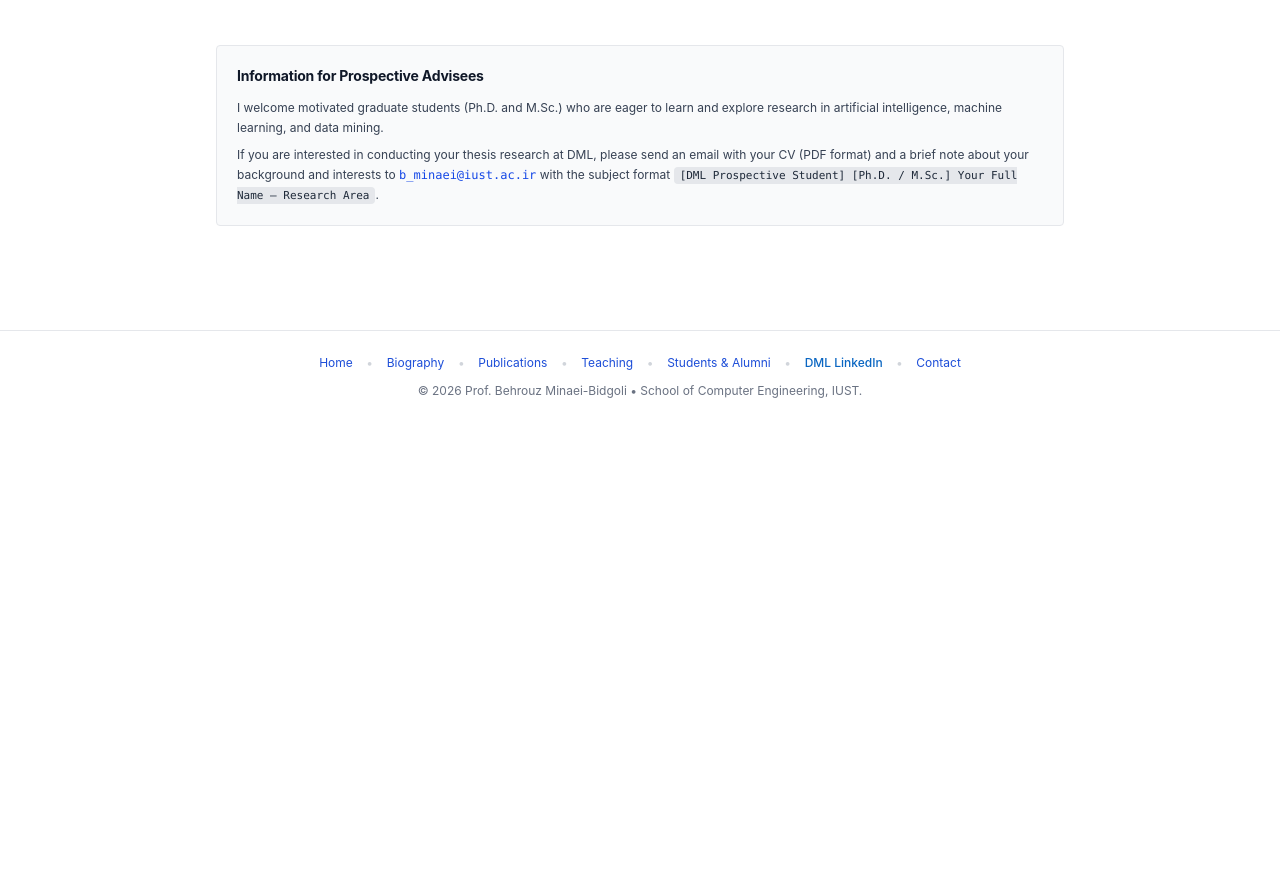
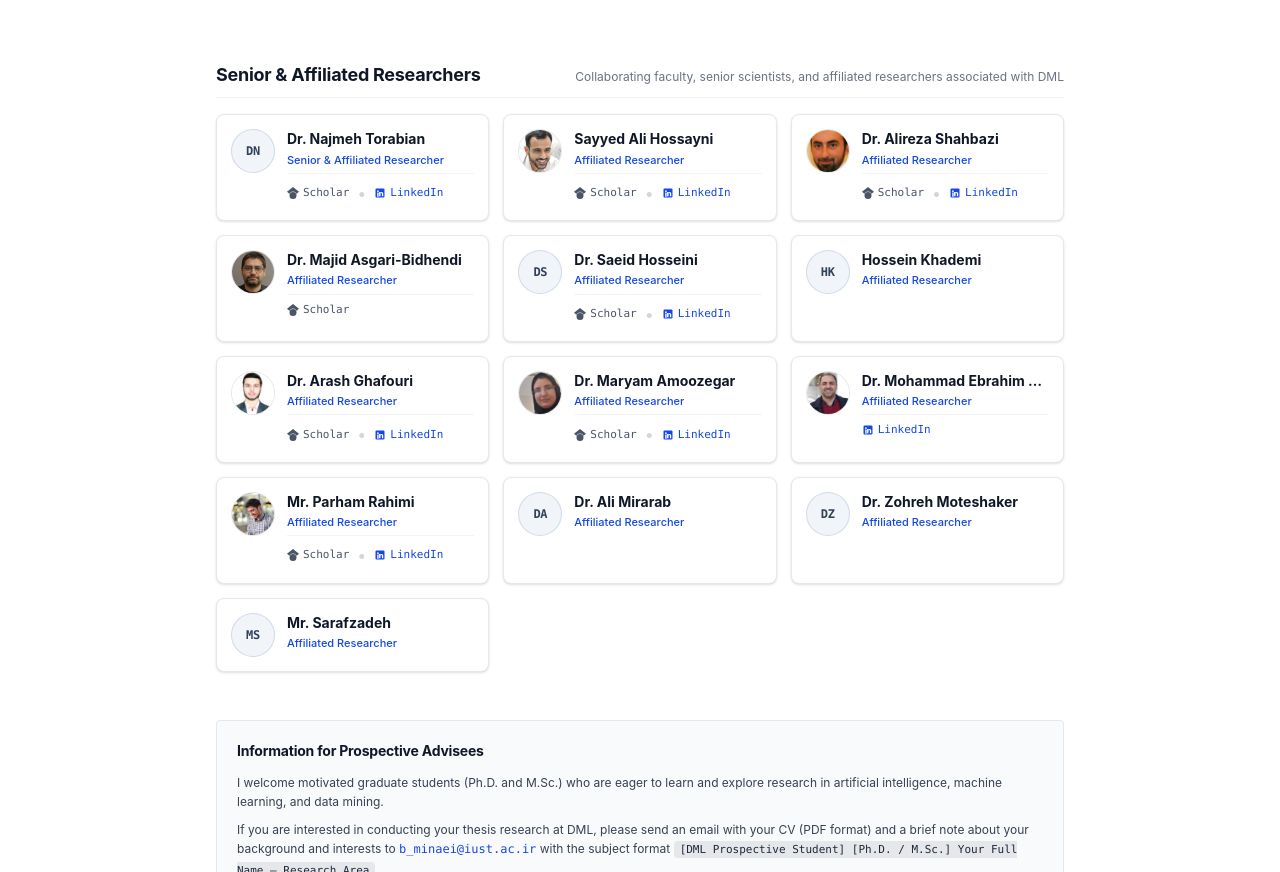
Before and after one commit to PooryaSN2000/prof-minaei-web, a website built with Vite: page students.html in a window 1280 px wide. Shown: the part 5215-6087 px from the top of the page. Before the commit the page ends 5638 px from the top, so only its background shows below. Built offline with nearby package versions, Linux system fonts and the light colour scheme.

Commit message:
feat(students): add Senior & Affiliated Researchers section with portraits and profiles

```diff
--- /dev/null
+++ b/src/data/affiliates.json
@@ -0,0 +1,93 @@
+[
+  {
+    "name": "Dr. Najmeh Torabian",
+    "role": "Senior & Affiliated Researcher",
+    "image": "",
+    "scholar": "https://scholar.google.com/citations?user=5wryiGgAAAAJ&hl=en",
+    "linkedin": "https://www.linkedin.com/in/najmeh-torabian-b9a89453/"
+  },
+  {
+    "name": "Sayyed Ali Hossayni",
+    "role": "Affiliated Researcher",
+    "image": "./images/people/sayyedali_hossayni.jpeg",
+    "scholar": "https://scholar.google.com/citations?user=h-lNCWQAAAAJ&hl=en",
+    "linkedin": "https://www.linkedin.com/in/sayyed-ali-hossayni-1971395b/"
+  },
+  {
+    "name": "Dr. Alireza Shahbazi",
+    "role": "Affiliated Researcher",
+    "image": "./images/people/alireza_shahbazi.jpeg",
+    "scholar": "https://scholar.google.com/citations?hl=en&user=tzF1OjmrP0gC&view_op=list_works&sortby=pubdate",
+    "linkedin": "https://www.linkedin.com/in/arsh14m/"
+  },
+  {
+    "name": "Dr. Majid Asgari-Bidhendi",
+    "role": "Affiliated Researcher",
+    "image": "./images/people/majid_asgari.jpeg",
+    "scholar": "https://scholar.google.com/citations?hl=en&user=C8pr824AAAAJ&view_op=list_works&sortby=pubdate",
+    "linkedin": ""
+  },
+  {
+    "name": "Dr. Saeid Hosseini",
+    "role": "Affiliated Researcher",
+    "image": "",
+    "scholar": "https://scholar.google.com/citations?user=Q3DhDl0AAAAJ&hl=en",
+    "linkedin": "https://www.linkedin.com/in/dr-saeid-hosseini-bsc-msc-phd-10689712/"
+  },
+  {
+    "name": "Hossein Khademi",
+    "role": "Affiliated Researcher",
+    "image": "",
+    "scholar": "",
+    "linkedin": ""
+  },
+  {
+    "name": "Dr. Arash Ghafouri",
+    "role": "Affiliated Researcher",
+    "image": "./images/people/arash_ghafouri.jpeg",
+    "scholar": "https://scholar.google.com/citations?user=7N1UuV4AAAAJ&hl=en",
+    "linkedin": "https://www.linkedin.com/in/arash-ghafouri-1a3439146/"
+  },
+  {
+    "name": "Dr. Maryam Amoozegar",
+    "role": "Affiliated Researcher",
+    "image": "./images/people/maryam_amoozegar.jpeg",
+    "scholar": "https://scholar.google.com/citations?user=vUypUk8AAAAJ&hl=en",
+    "linkedin": "https://www.linkedin.com/in/maryam-amoozegar-95640740/"
+  },
+  {
+    "name": "Dr. Mohammad Ebrahim Shenassa",
+    "role": "Affiliated Researcher",
+    "image": "./images/people/mohammad_ebrahim_shenassa.jpeg",
+    "scholar": "",
+    "linkedin": "https://www.linkedin.com/in/mohammad-ebrahim-shenassa-32b24941/"
+  },
+  {
+    "name": "Mr. Parham Rahimi",
+    "role": "Affiliated Researcher",
+    "image": "./images/people/parham_rahimi.jpeg",
+    "scholar": "https://scholar.google.com/citations?user=mUfU_-gAAAAJ&hl=en",
+    "linkedin": "https://www.linkedin.com/in/parham-rahimi/"
+  },
+  {
+    "name": "Dr. Ali Mirarab",
+    "role": "Affiliated Researcher",
+    "image": "",
+    "scholar": "",
+    "linkedin": ""
+  },
+  {
+    "name": "Dr. Zohreh Moteshaker",
+    "role": "Affiliated Researcher",
+    "image": "",
+    "scholar": "",
+    "linkedin": ""
+  },
+  {
+    "name": "Mr. Sarafzadeh",
+    "role": "Affiliated Researcher",
+    "image": "",
+    "scholar": "",
+    "linkedin": ""
+  }
+]
--- a/students.html
+++ b/students.html
@@ -182,6 +182,18 @@
       </div>
     </section>
 
+    <!-- Senior & Affiliated Researchers Section -->
+    <section class="space-y-4 pt-4">
+      <div class="border-b border-gray-100 pb-2 flex flex-col sm:flex-row sm:items-baseline justify-between gap-1">
+        <h2 class="text-lg font-bold text-gray-900">Senior &amp; Affiliated Researchers</h2>
+        <span class="text-xs text-gray-500">Collaborating faculty, senior scientists, and affiliated researchers associated with DML</span>
+      </div>
+
+      <div class="grid grid-cols-1 sm:grid-cols-2 md:grid-cols-3 gap-3.5" id="affiliates-grid">
+        <!-- Injected via JavaScript -->
+      </div>
+    </section>
+
     <!-- Information for Prospective Advisees -->
     <section class="p-5 bg-gray-50 border border-gray-200 rounded space-y-3">
       <h3 class="text-sm font-bold text-gray-900">Information for Prospective Advisees</h3>
@@ -215,6 +227,7 @@
 
   <script type="module">
     import studentsData from '/src/data/students.json';
+    import affiliatesData from '/src/data/affiliates.json';
 
     // Helper for avatar/monogram
     function getAvatarHtml(name, image, size = 'w-11 h-11', textClass = 'text-xs') {
@@ -317,6 +330,47 @@
       }
 
       activeGrid.innerHTML = filtered.map(s => createStudentCard(s, false)).join('');
+    }
+
+    // Render Senior & Affiliated Researchers
+    function createAffiliateCard(p) {
+      const scholarBtn = p.scholar ? `
+        <a href="${p.scholar}" target="_blank" rel="noopener noreferrer" class="inline-flex items-center gap-1 text-[11px] font-mono text-gray-600 hover:text-blue-700 hover:underline shrink-0" title="Google Scholar">
+          <svg class="w-3 h-3 fill-current" viewBox="0 0 24 24"><path d="M12 24a7 7 0 1 1 0-14 7 7 0 0 1 0 14zm0-24L0 9.5l4.838 3.94A8 8 0 0 1 12 9a8 8 0 0 1 7.162 4.44L24 9.5z"/></svg>
+          <span>Scholar</span>
+        </a>
+      ` : '';
+
+      const linkedinBtn = p.linkedin ? `
+        <a href="${p.linkedin}" target="_blank" rel="noopener noreferrer" class="inline-flex items-center gap-1 text-[11px] font-mono text-blue-700 hover:text-blue-900 hover:underline shrink-0" title="LinkedIn Profile">
+          <svg class="w-3 h-3 fill-current" viewBox="0 0 24 24"><path d="M19 3a2 2 0 0 1 2 2v14a2 2 0 0 1-2 2H5a2 2 0 0 1-2-2V5a2 2 0 0 1 2-2h14m-.5 15.5v-5.3a3.26 3.26 0 0 0-3.26-3.26c-.85 0-1.84.52-2.28 1.3v-1.11h-2.79v8.37h2.79v-4.93c0-.77.62-1.4 1.39-1.4a1.4 1.4 0 0 1 1.4 1.4v4.93h2.75M6.46 10.9v8.37H9.2V10.9H6.46M7.83 6.6a1.67 1.67 0 1 0 0 3.34 1.67 1.67 0 0 0 0-3.34z"/></svg>
+          <span>LinkedIn</span>
+        </a>
+      ` : '';
+
+      const linksRow = (scholarBtn || linkedinBtn) ? `
+        <div class="flex items-center gap-2 pt-1.5 border-t border-gray-100 mt-1">
+          ${scholarBtn}
+          ${scholarBtn && linkedinBtn ? '<span class="text-gray-300">&bull;</span>' : ''}
+          ${linkedinBtn}
+        </div>
+      ` : '';
+
+      return `
+        <div class="p-3.5 border border-gray-200 rounded-lg bg-white shadow-sm flex items-start gap-3 hover:border-gray-300 transition-all">
+          ${getAvatarHtml(p.name, p.image, 'w-11 h-11', 'text-xs')}
+          <div class="flex-1 min-w-0 space-y-0.5">
+            <div class="font-bold text-gray-900 text-sm leading-snug truncate" title="${p.name}">${p.name}</div>
+            <div class="text-[11px] text-blue-700 font-medium">${p.role}</div>
+            ${linksRow}
+          </div>
+        </div>
+      `;
+    }
+
+    const affiliatesGrid = document.getElementById('affiliates-grid');
+    if (affiliatesGrid && affiliatesData) {
+      affiliatesGrid.innerHTML = affiliatesData.map(createAffiliateCard).join('');
     }
 
     // Render Alumni Grid
```
Also changed, not shown: public/images/people/alireza_shahbazi.jpeg (added), public/images/people/arash_ghafouri.jpeg (added), public/images/people/majid_asgari.jpeg (added), public/images/people/maryam_amoozegar.jpeg (added), public/images/people/mohammad_ebrahim_shenassa.jpeg (added), public/images/people/parham_rahimi.jpeg (added), public/images/people/sayyedali_hossayni.jpeg (added).
